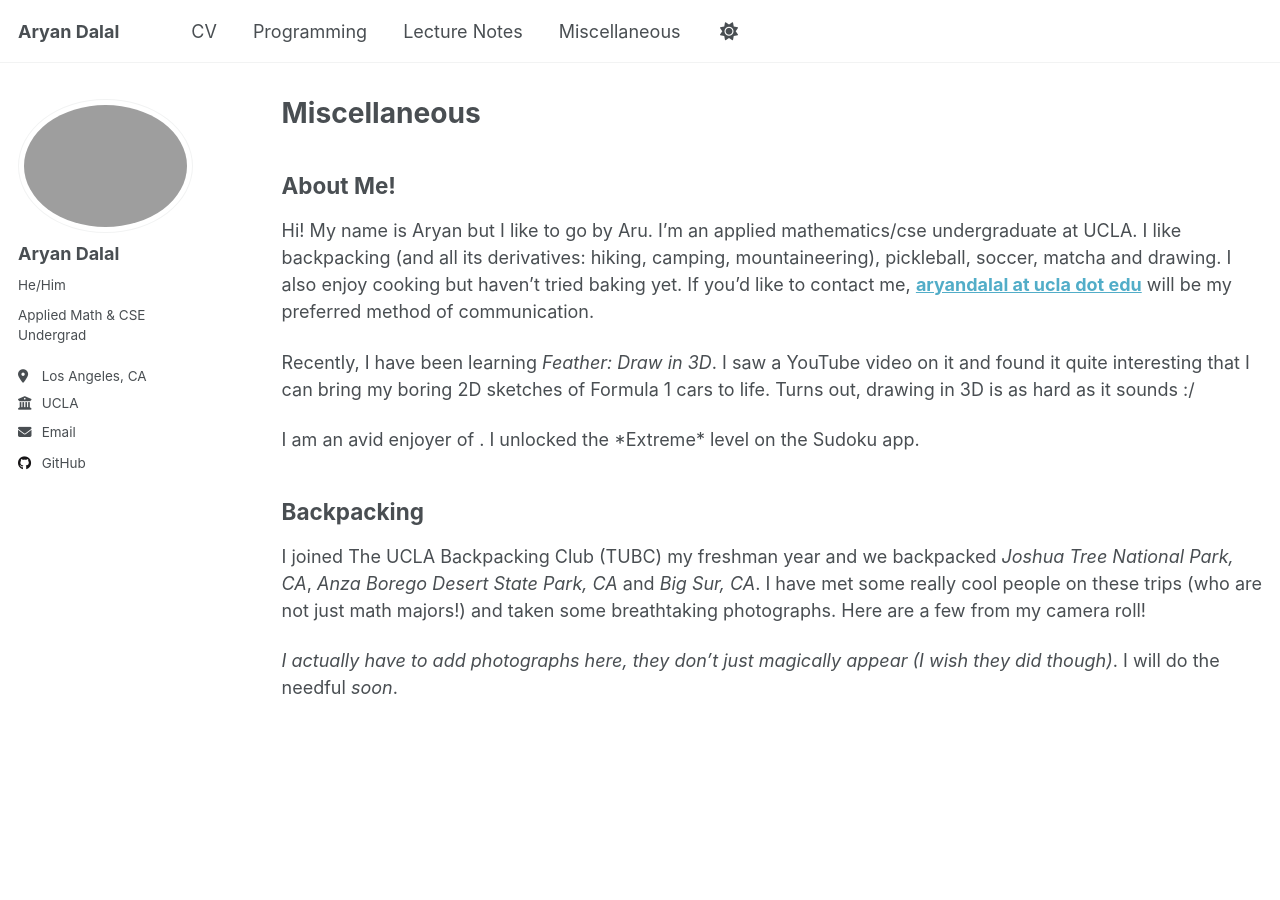
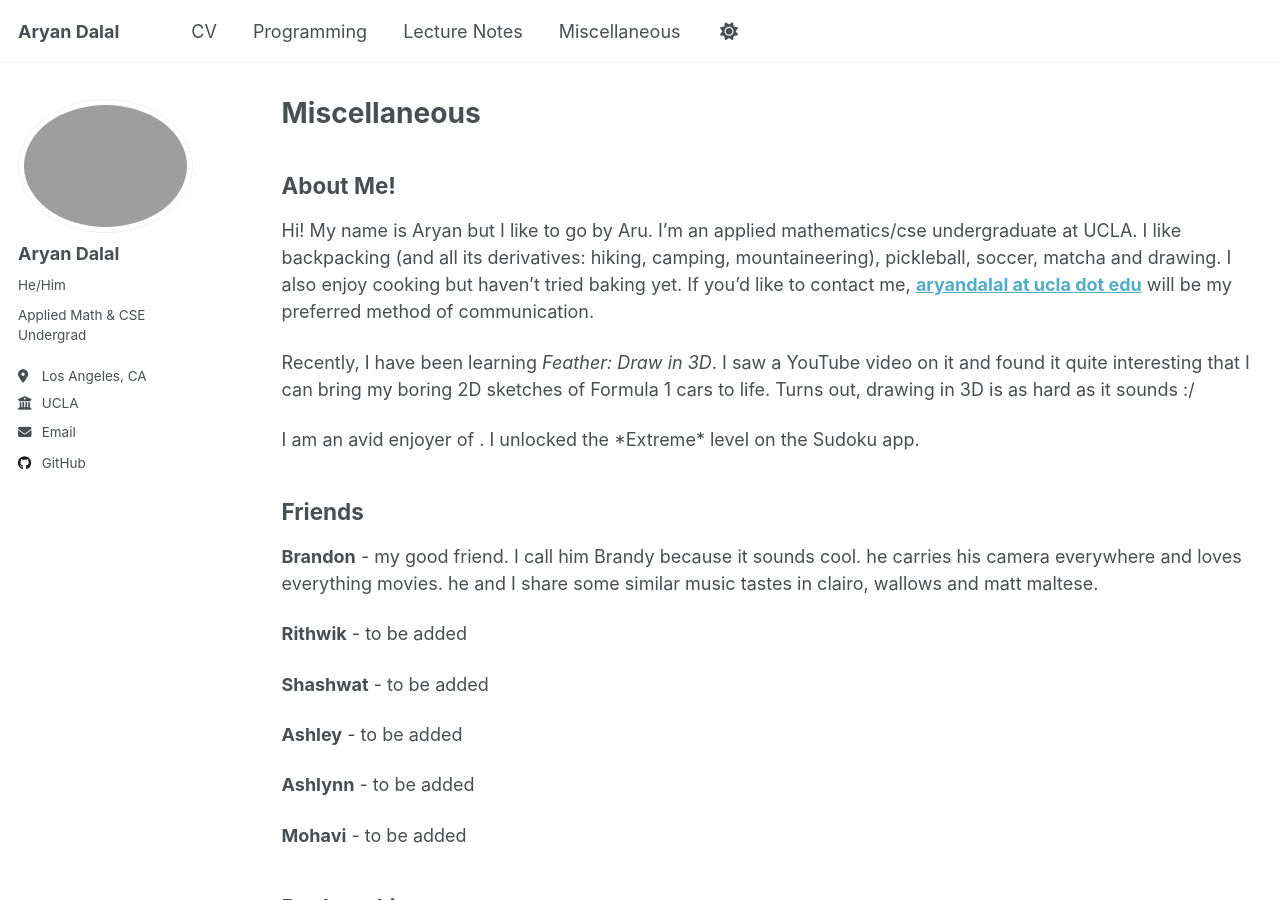
Before and after one commit to DalalAryan/DalalAryan.github.io, a Jekyll site: the page built from _pages/miscellaneous.md, in a window 1280 px wide and 900 px high. Built offline with Jekyll 4.4.1, drawn with Linux system fonts in a browser that asks for light colours; a script that is not in the unit is left out.

Commit message:
Update miscellaneous.md

```diff
--- a/_pages/miscellaneous.md
+++ b/_pages/miscellaneous.md
@@ -15,6 +15,20 @@ Recently, I have been learning *Feather: Draw in 3D*. I saw a YouTube video on i
 
 I am an avid enjoyer of <www.sudoku.com>. I unlocked the *Extreme* level on the Sudoku app.
 
+Friends
+------
+**Brandon** - my good friend. I call him Brandy because it sounds cool. he carries his camera everywhere and loves everything movies. he and I share some similar music tastes in clairo, wallows and matt maltese.
+
+**Rithwik** - to be added
+
+**Shashwat** - to be added
+
+**Ashley** - to be added
+
+**Ashlynn** - to be added
+
+**Mohavi** - to be added
+
 Backpacking
 ------
 I joined The UCLA Backpacking Club (TUBC) my freshman year and we backpacked *Joshua Tree National Park, CA*, *Anza Borego Desert State Park, CA* and *Big Sur, CA*. I have met some really cool people on these trips (who are not just math majors!) and taken some breathtaking photographs. Here are a few from my camera roll!
```
